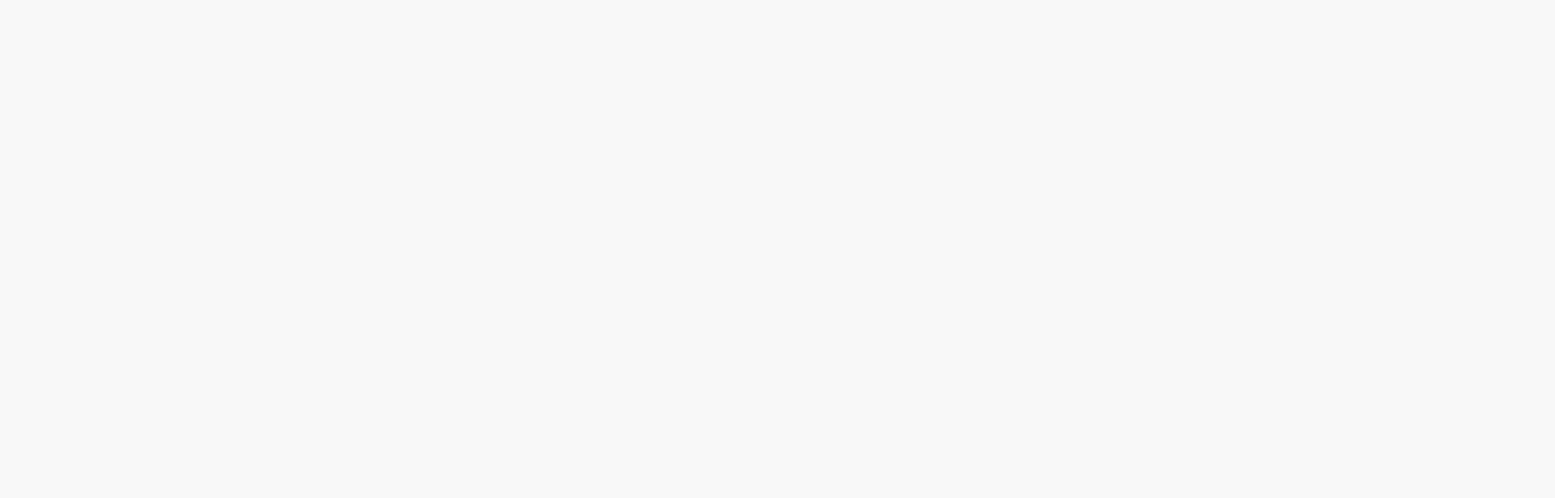
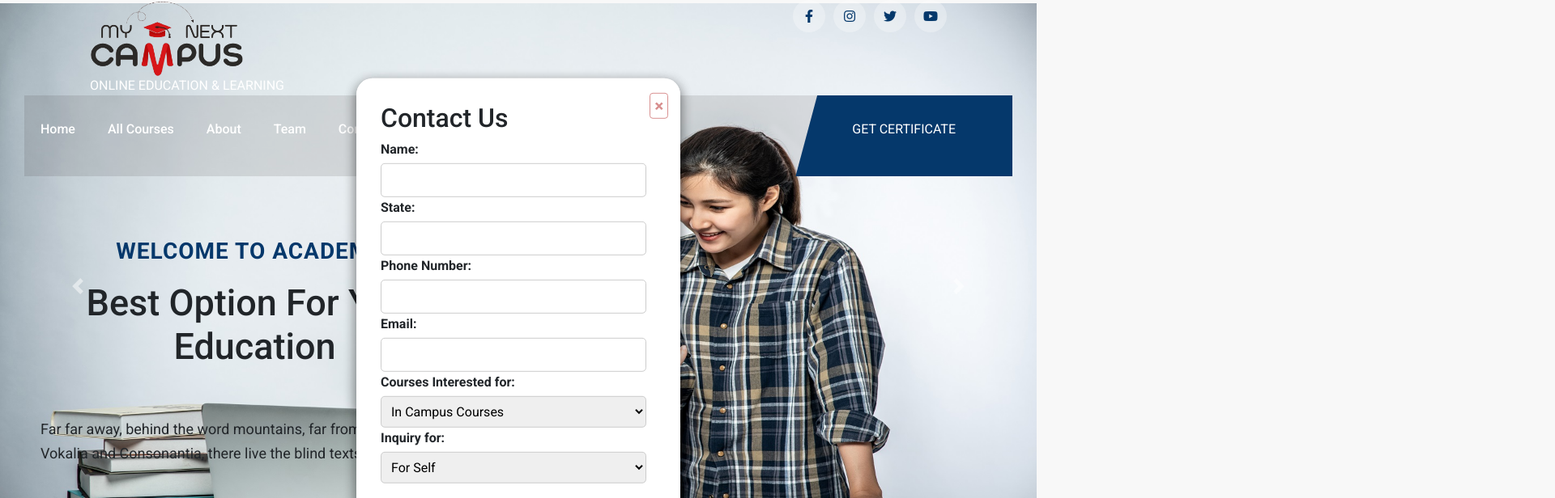
Before and after one commit to AkankshaSonone/mynectcampus, a React (Create React App) app: page / in a window 1280 px wide. Before the commit this address had no page. Shown: the top 616 px of the page at 81% size, 1920 px wide, since content can reach past the window. Built offline with nearby package versions, Linux system fonts and the light colour scheme.

Commit message:
site changes

```diff
--- a/src/components/allcourses/CoursesCard2.jsx
+++ b/src/components/allcourses/CoursesCard2.jsx
@@ -55,7 +55,7 @@
                   {val.priceAll}
                 </h3>
               </div>
-              <button className='outline-btn' onClick={show} >ENROLL NOW !</button>
+              <button className='outline-btn'   >ENROLL NOW !</button>
             </div>
           ))}
         </div>
--- a/src/components/common/header/Head.jsx
+++ b/src/components/common/header/Head.jsx
@@ -1,4 +1,5 @@
 import React from "react"
+import logo from './logo.png'
 
 const Head = () => {
   return (
@@ -6,7 +7,17 @@
       <section className='head'>
         <div className='container flexSB'>
           <div className='logo'>
-            <h1>MyNextCampus</h1>
+          <img
+            src={logo}
+            alt="img"
+            className='img'
+            style={{
+              maxWidth: '190px',
+              maxHeight: '200px',
+
+            }}
+          />
+          <br></br>
             <span>ONLINE EDUCATION & LEARNING</span>
           </div>
 
--- a/src/components/common/header/header.css
+++ b/src/components/common/header/header.css
@@ -1,8 +1,10 @@
 /*--------head------------*/
 .head {
-  padding: 20px 0;
+  /* padding: 0px 0; */
   color: #fff;
 }
+
+
 .logo h1 {
   font-size: 35px;
   font-weight: 900;
--- a/src/components/home/HAbout.jsx
+++ b/src/components/home/HAbout.jsx
@@ -4,15 +4,9 @@
 import "../allcourses/courses.css"
 import { coursesCard } from "../../dummydata"
 import { coursesCard2 } from "../../dummydata"
-import { useEffect,useState } from "react"
 
 
 const HAbout = () => {
-  const [showPopup, setShowPopup] = useState(false);
-  function show(){
- console.log("hello");
-  setShowPopup(true);
-  }
   return (
     <>
       <section className='homeAbout'>
@@ -62,7 +56,7 @@
                       {val.priceAll}
                     </h3>
                   </div>
-                  <button className='outline-btn'  onClick={show()}>ENROLL NOW !</button>
+                  <button className='outline-btn'>ENROLL NOW !</button>
                 </div>
               ))}
             </div>
@@ -71,7 +65,7 @@
         <OnlineCourses />
 
         <div className='container'>
-          <Heading subtitle='Programmes' title='ONLINE PROGRAMMES' />
+          <Heading subtitle='Programme' title='ONLINE PROGRAMMES' />
 
           <div className='coursesCard'>
             {/* copy code form  coursesCard */}
--- a/src/components/home/hero/Slider.css
+++ b/src/components/home/hero/Slider.css
@@ -10,7 +10,7 @@
 
 .carousel-text {
     position: absolute;
-    top: 350px;
+    top: 250px;
     left: 50px;
 
 }
--- a/src/dummydata.js
+++ b/src/dummydata.js
@@ -65,7 +65,7 @@
   {
     id: 2,
     cover: "../images/courses/c2.png",
-    coursesName: "#Business Administration(BBA/MBA/PGDBM",
+    coursesName: "#Business Administration",
     courTeacher: [
       {
         dcover: "./images/back.webp",
--- a/src/popup/Popup.css
+++ b/src/popup/Popup.css
@@ -8,7 +8,7 @@
   flex-direction: column;
   align-items: center;
   justify-content: center;
-  width: 450px;
+  width: 400px;
   max-width: 80%;
   background-color: #fff;
   border-radius: 20px;
@@ -38,7 +38,7 @@
 select {
   width: calc(100% - 12px);
   padding: 8px;
-  margin-bottom: 15px;
+  margin-bottom: 1px;
   border-radius: 5px;
   border: 1px solid #ccc;
 }
```
Also changed, not shown: src/components/common/header/logo.png (added), src/components/common/header/logo3 .png (added).
